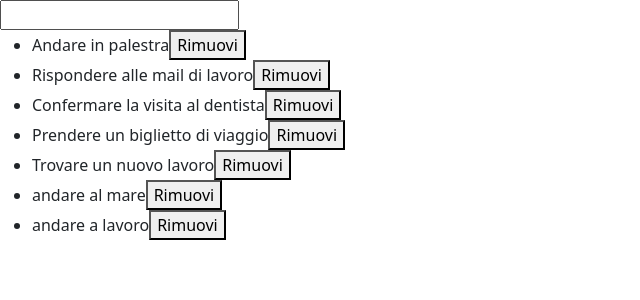
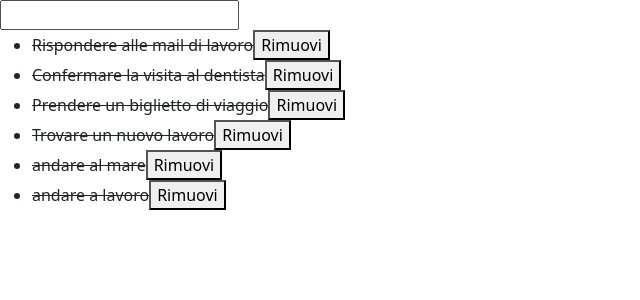
Before and after one commit to DavideAlovisio13/php-todo-list-json, a PHP site: page / in a window 1280 px wide. Shown: the top 300 px of the page, without its empty margins (0-640 px from the left). Run offline with PHP 8.4, Linux system fonts and the light colour scheme; some libraries are stand-ins or nearby versions.

Commit message:
chore: Add lazy loading for images and fix todo completion toggle

```diff
--- a/index.php
+++ b/index.php
@@ -7,6 +7,7 @@
     <link rel="stylesheet" href="https://cdnjs.cloudflare.com/ajax/libs/font-awesome/6.5.2/css/all.min.css" integrity="sha512-SnH5WK+bZxgPHs44uWIX+LLJAJ9/2PkPKZ5QiAj6Ta86w+fsb2TkcmfRyVX3pBnMFcV7oQPJkl9QevSCWr3W6A==" crossorigin="anonymous" referrerpolicy="no-referrer" />
     <link href="https://cdn.jsdelivr.net/npm/bootstrap@5.3.3/dist/css/bootstrap.min.css" rel="stylesheet" integrity="sha384-QWTKZyjpPEjISv5WaRU9OFeRpok6YctnYmDr5pNlyT2bRjXh0JMhjY6hW+ALEwIH" crossorigin="anonymous">
     <link grity="sha384-QWTKZyjpPEjISv5WaRU9OFeRpok6YctnYmDr5pNlyT2bRjXh0JMhjY6hW+ALEwIH" crossorigin="anonymous">
+    <link rel="stylesheet" href="scss/style.css">
     <script src="https://unpkg.com/axios@1.6.7/dist/axios.min.js"></script>
     <script src="https://unpkg.com/vue@3/dist/vue.global.js"></script>
     <script src="js/script.js" defer></script>
@@ -16,10 +17,10 @@
 
 <body>
     <div id="app">
-    <input v-model="newTodo" @keyup.enter="addTodo">
+        <input v-model="newTodo" @keyup.enter="addTodo">
         <ul>
             <li v-for="(todo, index) in todos">
-                <span>{{ todo.text }}</span>
+                <span :class="{ completed: todo.completed }" @click="toggleCompleted(index)">{{ todo.text }}</span>
                 <button @click="removeTodo(index)">Rimuovi</button>
             </li>
         </ul>
--- a/js/script.js
+++ b/js/script.js
@@ -22,7 +22,11 @@ createApp({
                 this.newTodo = '';
                 this.saveTodos();
             }
-        }
+        },
+        toggleCompleted(index) {
+            this.todos[index].completed = !this.todos[index].completed;
+            this.saveTodos();
+        },
     },
 
 
--- /dev/null
+++ b/scss/style.css
@@ -0,0 +1,3 @@
+.completed {
+    text-decoration: line-through;
+}
--- a/todos.json
+++ b/todos.json
@@ -1 +1 @@
-[{"text":"Andare in palestra","completed":false},{"text":"Rispondere alle mail di lavoro","completed":false},{"text":"Confermare la visita al dentista","completed":false},{"text":"Prendere un biglietto di viaggio","completed":false},{"text":"Trovare un nuovo lavoro","completed":false},{"text":"andare al mare"},{"text":"andare a lavoro"}]
+[{"text":"Rispondere alle mail di lavoro","completed":true},{"text":"Confermare la visita al dentista","completed":true},{"text":"Prendere un biglietto di viaggio","completed":true},{"text":"Trovare un nuovo lavoro","completed":true},{"text":"andare al mare","completed":true},{"text":"andare a lavoro","completed":true}]
```
